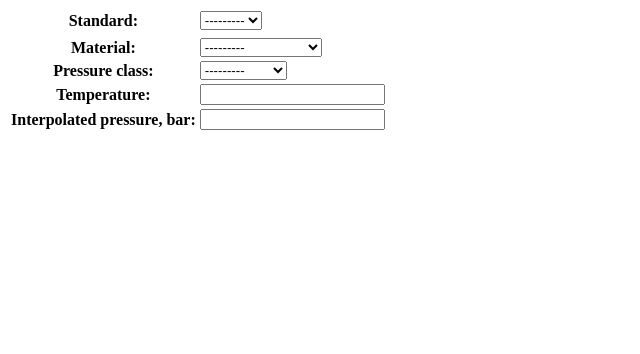
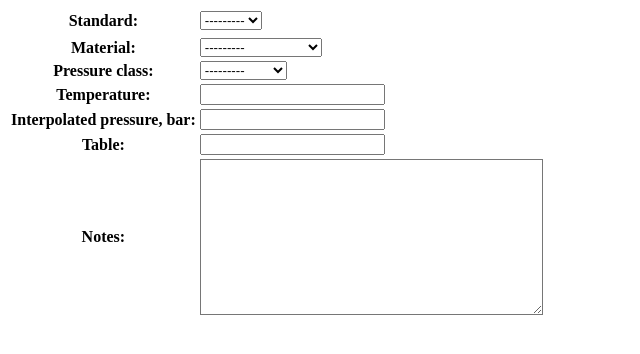
Before and after one commit to TruninKonstantin/django_project_03, a Django app: page /output_pressure/pressure_calculation/ in a window 1280 px wide. Shown: the top 354 px of the page, without its empty margins (0-640 px from the left). Run offline with Django 3.2, Linux system fonts and the light colour scheme; data comes from the database, SQL or seed files in the repository.

Commit message:
Table update is added. Notes update is added.

```diff
--- a/mysite/output_pressure/forms.py
+++ b/mysite/output_pressure/forms.py
@@ -8,6 +8,14 @@ class ResultsForm(forms.ModelForm):
     interpolated_pressure = forms.CharField(
         label="Interpolated pressure, bar"
     )
+    table = forms.CharField()
+    notes = forms.CharField(required=False,
+                            widget=forms.Textarea(
+                                attrs={
+                                    # 'style': 'background-color: #FF0000;',
+                                    'class': 'color_white',
+                                }
+                            ))
 
     class Meta:
         model = Results
--- a/mysite/output_pressure/static/output_pressure/style.css
+++ b/mysite/output_pressure/static/output_pressure/style.css
@@ -2,3 +2,11 @@
   position: absolute;
   display: none
 }
+
+.color_white  {
+background-color: white
+}
+
+.color_red  {
+background-color: red
+}
--- /dev/null
+++ b/mysite/output_pressure/templates/output_pressure/for_data_transfer.html
@@ -0,0 +1 @@
+{{data}}
--- /dev/null
+++ b/mysite/output_pressure/templates/output_pressure/for_data_transfer_01.html
@@ -0,0 +1,5 @@
+{% autoescape off %}
+<script type="text/javascript">
+    var data = {{data}};
+</script>
+{% endautoescape %}
--- a/mysite/output_pressure/templates/output_pressure/interpolated_pressure.html
+++ /dev/null
@@ -1 +0,0 @@
-{{pressure}}
--- a/mysite/output_pressure/templates/output_pressure/pressure_calculation.html
+++ b/mysite/output_pressure/templates/output_pressure/pressure_calculation.html
@@ -9,6 +9,8 @@
       data-groups-url="{% url 'ajax_load_groups' %}"
       data-standards-url="{% url 'ajax_load_standards' %}"
       data-interpolated-pressure-url="{% url 'ajax_load_interpolated_pressure' %}"
+      data-update-table-url="{% url 'ajax_update_table' %}"
+      data-update-notes-url="{% url 'ajax_update_notes' %}"
       novalidate>
     {% csrf_token %}
     <table>
@@ -40,6 +42,52 @@
           });
       }else {
               document.getElementById("id_interpolated_pressure").setAttribute('value','----');
+            }
+    }
+
+
+    function updateTable() {
+      var url = $("#resultsPressureForm").attr("data-update-table-url");
+
+      var materialId = $(document.getElementById("id_material")).val();
+
+      if( materialId) {
+          $.ajax({
+            url: url,
+            data: {
+              'material': materialId,
+            },
+            success: function (data) {
+              document.getElementById("id_table").setAttribute('value',data);
+            }
+          });
+      }else {
+              document.getElementById("id_table").setAttribute('value','----');
+            }
+    }
+
+    function updateNotes() {
+      var url = $("#resultsPressureForm").attr("data-update-notes-url");
+
+      var materialId = $(document.getElementById("id_material")).val();
+      var temperatureValue = $(document.getElementById("id_temperature")).val();
+
+      if( materialId && temperatureValue) {
+          $.ajax({
+            url: url,
+            data: {
+              'material': materialId,
+              'temperature_value': temperatureValue,
+            },
+            dataType: 'json',
+            success: function (data) {
+              document.getElementById("id_notes").value = data.str_01;
+              document.getElementById("id_notes").className = data.textarea_class;
+            }
+          });
+      }else {
+              document.getElementById("id_notes").value = "----";
+              document.getElementById("id_notes").className = 'color_white';
             }
     }
 
@@ -94,8 +142,9 @@
             }
           });
       }
-
+      updateTable();
       updatePressureInterpolation();
+      updateNotes();
     });
 
     $("#id_pressure_class").change(function () {
@@ -104,6 +153,7 @@
 
     $("#id_temperature").change(function () {
       updatePressureInterpolation();
+      updateNotes();
     });
 
 
--- a/mysite/output_pressure/urls.py
+++ b/mysite/output_pressure/urls.py
@@ -9,4 +9,6 @@ urlpatterns = [
     path('ajax/load-standards/', views.load_standards_on_material_changed, name='ajax_load_standards'),
     path('ajax/re-load-materials/', views.reload_materials, name='ajax_re_load_materials'),
     path('ajax/load-interpolated-pressure/', views.interpolate_pressure, name='ajax_load_interpolated_pressure'),
+    path('ajax/load-update-table/', views.update_table, name='ajax_update_table'),
+    path('ajax/load-update-notes/', views.update_notes, name='ajax_update_notes'),
 ]
--- a/mysite/output_pressure/views.py
+++ b/mysite/output_pressure/views.py
@@ -1,3 +1,4 @@
+from django.http import JsonResponse
 from django.shortcuts import render
 from django.urls import reverse_lazy
 from django.views.generic import CreateView
@@ -58,7 +59,6 @@ def load_standards_on_material_changed(request):
         return render(request, 'output_pressure/standard_dropdown_one.html', {'standards': standards})
 
 
-# TODO there is no update of the fields on first material choose
 def interpolate_pressure(request):
     pressure_class_id = request.GET.get('pressure_class')
     material_id = request.GET.get('material')
@@ -90,8 +90,52 @@ def interpolate_pressure(request):
                                           field_temperature_higher_input,
                                           Pressure, pressure_object)
 
-    return render(request, 'output_pressure/interpolated_pressure.html',
-                  {'pressure': interpolated_pressure})
+    return render(request, 'output_pressure/for_data_transfer.html',
+                  {'data': interpolated_pressure})
+
+
+def update_table(request):
+    material_id = request.GET.get('material')
+
+    field_name = 'group_id'
+    material_obj = Material.objects.get(id=material_id)
+    group_id = get_field_value(field_name, Material, material_obj)
+
+    group_obj = Group.objects.get(id=group_id)
+    group = get_field_value("name", Group, group_obj)
+    data = "Table 2-" + str(group)
+
+    return render(request, 'output_pressure/for_data_transfer.html',
+                  {'data': data})
+
+
+def update_notes(request):
+    material_id = request.GET.get('material')
+    temperature = float(request.GET.get('temperature_value'))
+
+    material_obj = Material.objects.get(id=material_id)
+    material_minimum_temperature = get_field_value("t_min", Material, material_obj)
+    material_maximum_temperature = get_field_value("t_max", Material, material_obj)
+
+    if material_minimum_temperature < temperature < material_maximum_temperature:
+        str_note = "\nYou are inside material temperature range"
+        textarea_class = "color_white"
+
+    else:
+        str_note = "\nYou are outside material temperature range"
+        textarea_class = "color_red"
+
+    str_material_temperatures = ("Material minimum temperature ="
+                                 + str(material_minimum_temperature)
+                                 + "\nMaterial maximun temperature ="
+                                 + str(material_maximum_temperature))
+
+    str_01 = (str_material_temperatures + str_note)
+
+    data = {'str_01':str_01,'textarea_class':textarea_class}
+
+
+    return JsonResponse(data)
 
 
 def interpolation(input_temperature, field_temperature_lower_input, field_temperature_higher_input, MyModel,
```
